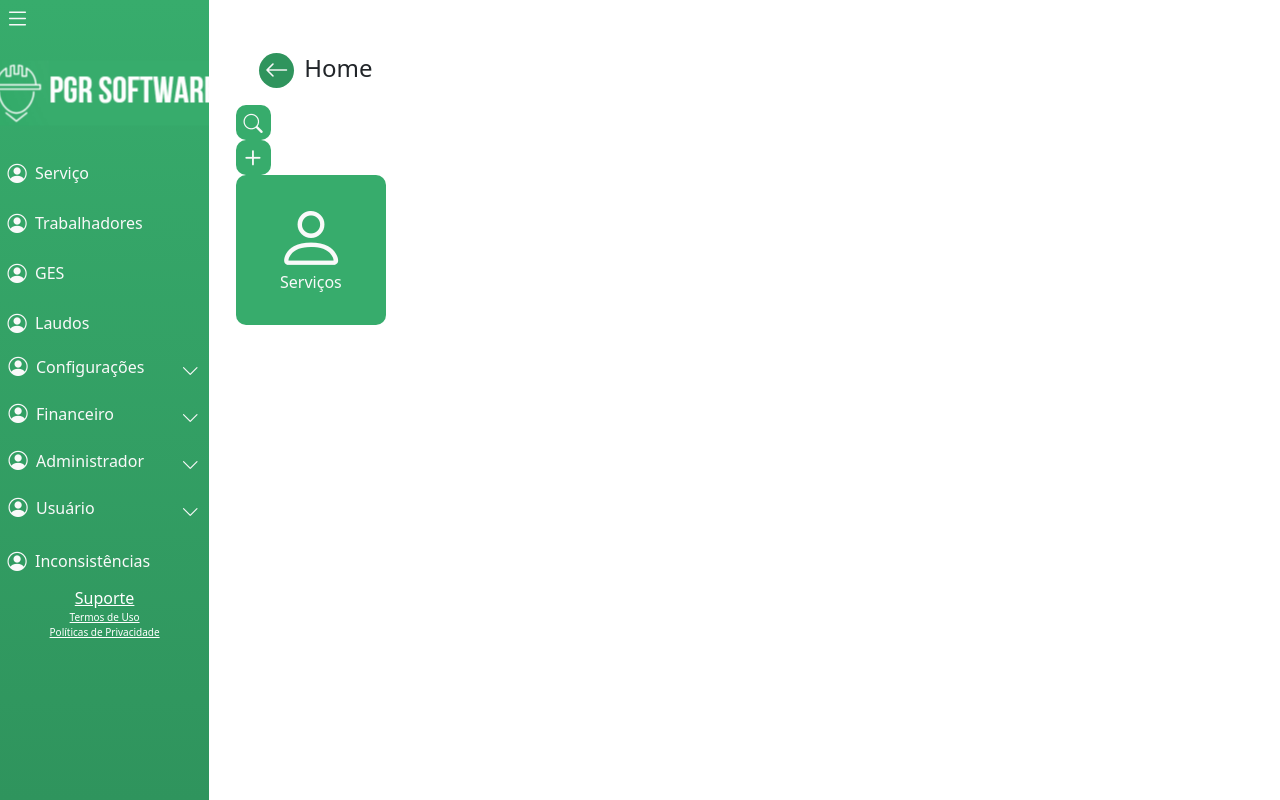
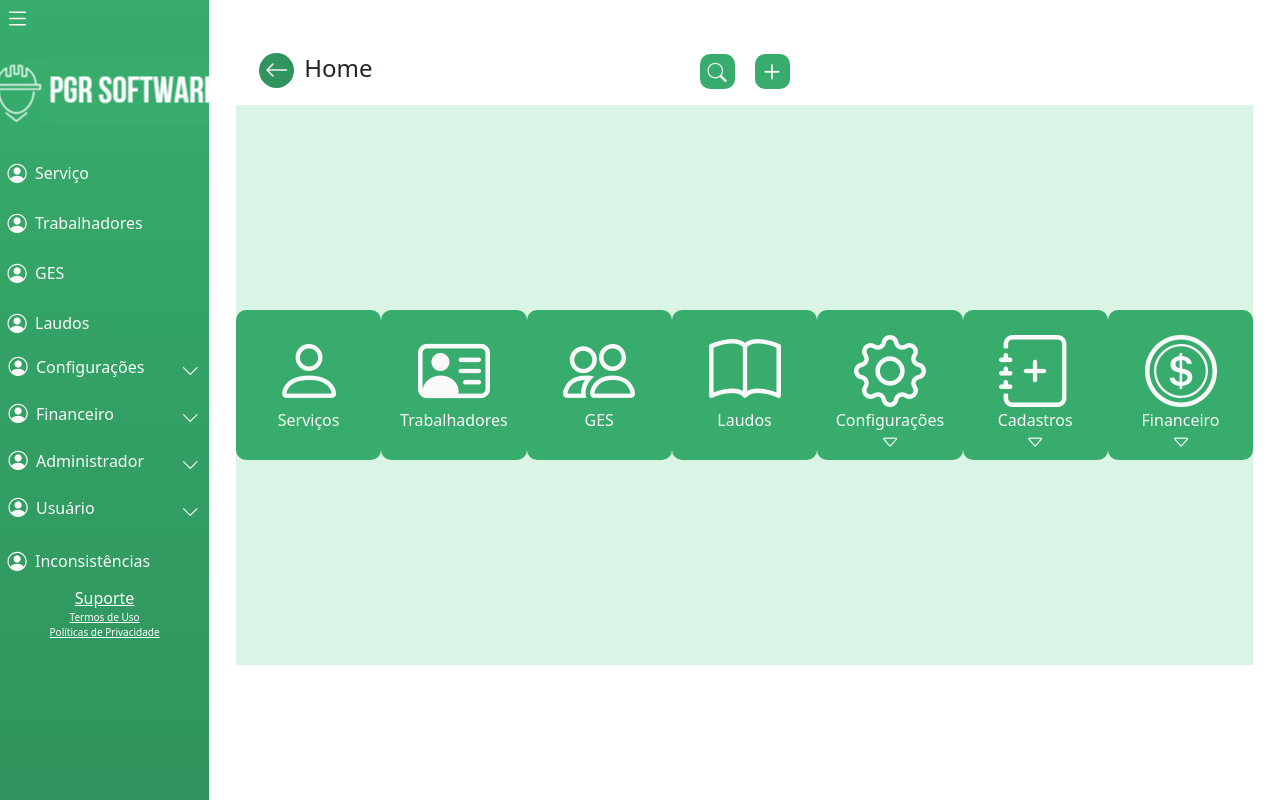
Before and after one commit to Munhos/PGR-Software-Front-End, a Next.js app: page / in a window 1280 px wide. Built offline with nearby package versions, Linux system fonts and the light colour scheme.

Commit message:
Novas alterações

```diff
--- a/src/components/common/ButtonSearchInitialPage/index.tsx
+++ b/src/components/common/ButtonSearchInitialPage/index.tsx
@@ -6,14 +6,16 @@ import "bootstrap-icons/font/bootstrap-icons.css"; // Importa o CSS dos ícones
 interface ButtonSearchInitialPageProps {
   url: string;
   icon: string;
+  arrow: string;
   text: string;
 }
 
-export default function ButtonSearchInitialPage({ url, icon, text }: ButtonSearchInitialPageProps) {
+export default function ButtonSearchInitialPage({ url, icon, arrow, text }: ButtonSearchInitialPageProps) {
   return (
     <div className={`${styles.buttonSearchInitialPageContainer}`}>
       <i className={`${icon} ${styles.iconPrincipal}`}></i>
       <div className={styles.text}>{ text }</div>
+      <i className={`${arrow} ${styles.iconSecundary}`}></i>
     </div>
   );
 }
--- a/src/components/common/ButtonSearchInitialPage/style.module.css
+++ b/src/components/common/ButtonSearchInitialPage/style.module.css
@@ -2,8 +2,10 @@
     background-color: var(--green02);
     width: 150px;
     height: 150px;
+    position: relative;
     border-radius: 10px;
     display: flex;
+    gap: 5px;
     flex-direction: column;
     justify-content: center;
     align-items: center;
@@ -18,3 +20,10 @@
     transform: translateY(20px);
     color: var(--white);
 }
+
+.iconSecundary{
+    color: var(--white);
+    scale: 1.2;
+    position: absolute;
+    top: 120px;
+}
--- a/src/components/incialMenuComponent/index.tsx
+++ b/src/components/incialMenuComponent/index.tsx
@@ -2,22 +2,59 @@ import React from "react";
 import ButtonSearch from "../common/Buttons/ButtonSearch";
 import ButtonAdd from "../common/Buttons/ButtonAdd";
 import ButtonSearchInitialPage from "../common/ButtonSearchInitialPage";
+import styles from "./style.module.css";
 
 export default function InicialMenuComponent() {
   return (
-        <div>
-            <ButtonSearch
-                type="button"
-            />
-            <ButtonAdd
-                type="button"
+    <div className={`${styles.InicialMenuComponent}`}>
+      <div className={`${styles.containerButton}`}>
+        <ButtonSearch type="button" />
+        <ButtonAdd type="button" />
+      </div>
+      <div className={`${styles.containerPrimaryButtons}`}>
+        <ButtonSearchInitialPage
+          url="/servicos"
+          icon="bi bi-person "
+          arrow=" "
+          text="Serviços "
         />
         <ButtonSearchInitialPage
           url="/servicos"
-                icon="bi bi-person "
-                text="Serviços "
+          icon="bi bi-person-vcard "
+          arrow=" "
+          text="Trabalhadores "
         />
-
+        <ButtonSearchInitialPage
+          url="/servicos"
+          icon="bi bi-people "
+          arrow=" "
+          text="GES "
+        />
+        <ButtonSearchInitialPage
+          url="/servicos"
+          icon="bi bi-book"
+          arrow=" "
+          text="Laudos "
+        />
+        <ButtonSearchInitialPage
+          url="/servicos"
+          icon="bi bi-gear"
+          arrow="bi bi-caret-down"
+          text="Configurações "
+        />
+        <ButtonSearchInitialPage
+          url="/servicos"
+          icon="bi bi-journal-plus"
+          arrow="bi bi-caret-down"
+          text="Cadastros "
+        />
+        <ButtonSearchInitialPage
+          url="/servicos"
+          icon="bi bi-coin"
+          arrow="bi bi-caret-down"
+          text="Financeiro "
+        />
+      </div>
     </div>
   );
 }
--- /dev/null
+++ b/src/components/incialMenuComponent/style.module.css
@@ -0,0 +1,26 @@
+.InicialMenuComponent{
+    display: flex;
+    width: 100%;
+    height: 70vh;
+    position: relative;
+    background-color: var(--green05);
+    flex-direction: column;
+    justify-content: center;
+    align-items: center;
+}
+
+.containerButton{
+    display: flex;
+    gap: 20px;
+    position: absolute;
+    top: -51px;
+
+}
+
+.containerPrimaryButtons{
+    display: flex;
+    width: 100%;
+    height: 100%;
+    align-items: center;
+    justify-content: space-evenly;
+}
--- a/src/styles/globals.css
+++ b/src/styles/globals.css
@@ -9,6 +9,7 @@
     --green02: #37ac6c;
     --green03: #2f945d;
     --green04: #0b2216;
+    --green05: hsla(147, 58%, 54%, 0.2);
     --white: #f9f9f9;
     --black: #0f0f0f;
 }
```
Lines whose indentation alone changed are shown as unchanged.
